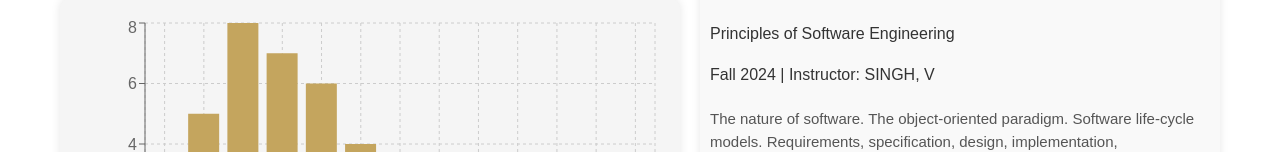
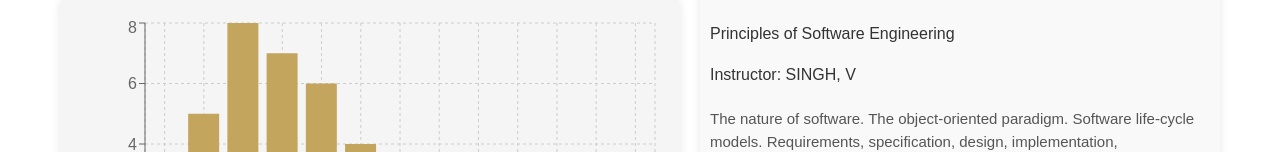
Before and after one commit to gabrield2731/VandyTime, a React (Create React App) app in the folder frontend/: page /grades in a window 1280 px wide. Shown: the part 261-413 px from the top of the page. Built offline with nearby package versions, Linux system fonts and the light colour scheme; no server answers.

Commit message:
added classes

```diff
--- a/frontend/src/pages/Grades/index.js
+++ b/frontend/src/pages/Grades/index.js
@@ -25,7 +25,6 @@ const dummyCourseInfo = {
   name: "Principles of Software Engineering",
   description:
     "The nature of software. The object-oriented paradigm. Software life-cycle models. Requirements, specification, design, implementation, documentation, and testing of software. Object-oriented analysis and design. Software maintenance.",
-  semester: "Fall 2024",
   teacher: "SINGH, V",
   grades: [],
 };
@@ -122,15 +121,12 @@ const Grades = () => {
         let coursesSet = new Set();
         data.forEach((course) => {
           if (course.name && course.name.trim() !== "") {
-            // Normalize to lowercase (or another consistent format) to avoid case duplicates
-            coursesSet.add(course.name.trim().toLowerCase());
+            coursesSet.add(course.name.trim());
           }
         });
 
         // Convert set back to an array and format class names if needed (e.g., capitalize)
-        const sorted = Array.from(coursesSet)
-          .map((name) => name.toUpperCase()) // Example formatting
-          .sort();
+        const sorted = Array.from(coursesSet).sort();
 
         setCourses(sorted);
         setSelectedCourse(sorted[0]);
@@ -306,7 +302,7 @@ const Grades = () => {
           <h2>{courseInfo.code}</h2>
           <p>{courseInfo.name}</p>
           <p>
-            {courseInfo.semester} | Instructor: {courseInfo.teacher}
+            Instructor: {courseInfo.teacher}
           </p>
           <p className="description">{courseInfo.description}</p>
           <div>
```
